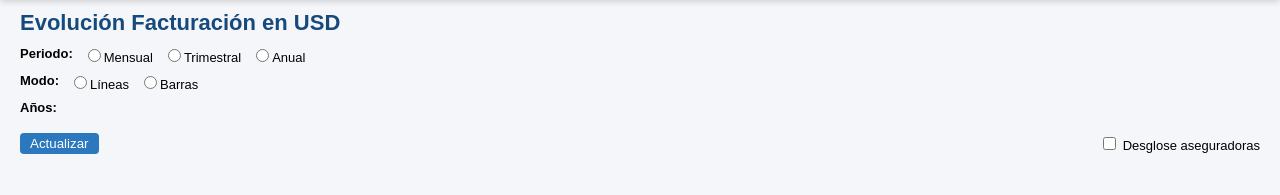
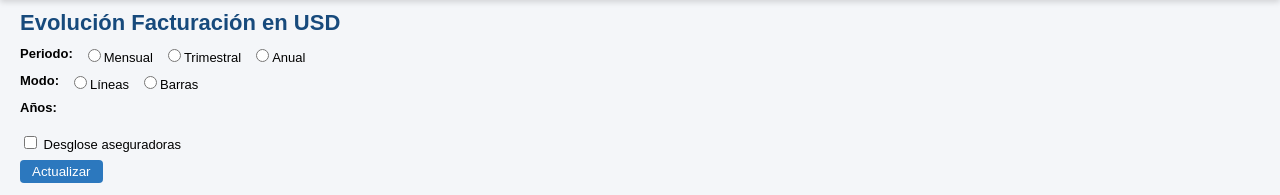
Before and after one commit to MarianGCG/AdminMack, a Django app: template comisiones/templates/graficos01.html in a window 1280 px wide. Shown: the part 56-251 px from the top of the page. Run offline with Django 4.2, Linux system fonts and the light colour scheme; the template is opened without the code that fills it, so the values that code supplies are empty; a map, chart or similar area stays blank.

Commit message:
ajustes grafico01

```diff
--- a/comisiones/templates/graficos01.html
+++ b/comisiones/templates/graficos01.html
@@ -7,52 +7,49 @@
 </div>
 
 <style>
-.barra-controles {
+.barra-controles{
     display:flex;
     flex-direction:column;
     gap:8px;
-    margin-bottom:10px;
+    margin-bottom:12px;
     font-size:13px;
 }
 
-.grupo {
+.grupo{
     display:flex;
-    align-items:flex-start;
     gap:10px;
     flex-wrap:wrap;
 }
 
 .grupo-anios{
     flex-direction:column;
-    align-items:flex-start;
 }
 
 .contenedor-anios{
     display:grid;
-    grid-template-columns: repeat(auto-fill, minmax(70px, 1fr));
-    gap:4px 12px;
+    grid-template-columns: repeat(auto-fill, minmax(70px,1fr));
+    gap:4px 10px;
     max-width:420px;
 }
 
-.anio-item{
-    font-size:13px;
+.layout-principal{
+    display:flex;
+    gap:20px;
+    align-items:flex-start;
 }
 
-.fila-final{
-    display:flex;
-    justify-content:space-between;
-    align-items:center;
+.grafico-container{
+    flex:1;
+    height: calc(100vh - 220px);
 }
 
-.lado-der{
-    margin-left:auto;
-}
-
-.contenedor-grafico {
-    height: calc(100vh - 170px);
-    width:100%;
+#legend-container{
+    width:240px;
+    font-size:12px;
+    text-align:right;
 }
 </style>
+
 
 <form method="get" class="barra-controles">
 
@@ -73,7 +70,7 @@
         <b>Años:</b>
         <div class="contenedor-anios">
             {% for anio in anios_disponibles %}
-                <label class="anio-item">
+                <label>
                     <input type="checkbox" name="anio"
                            value="{{ anio|unlocalize }}"
                            {% if anio in anios_seleccionados %}checked{% endif %}>
@@ -83,33 +80,36 @@
         </div>
     </div>
 
-    <div class="grupo fila-final">
+    <!-- Desglose ANTES de Actualizar -->
+    <div class="grupo">
+        <label>
+            <input type="checkbox" name="desglose" value="1"
+                   onchange="this.form.submit();"
+                   {% if desglose %}checked{% endif %}>
+            Desglose aseguradoras
+        </label>
+    </div>
 
-        <div>
-            <button type="submit"
-                style="padding:3px 10px;background:#2c78be;color:white;border:none;border-radius:4px;cursor:pointer;">
-                Actualizar
-            </button>
-        </div>
-
-        <div class="lado-der">
-            <label>
-                <input type="checkbox" name="desglose" value="1"
-                       onchange="this.form.submit();"
-                       {% if desglose %}checked{% endif %}>
-                Desglose aseguradoras
-            </label>
-        </div>
-
+    <div class="grupo">
+        <button type="submit"
+            style="padding:4px 12px;background:#2c78be;color:white;border:none;border-radius:4px;cursor:pointer;">
+            Actualizar
+        </button>
     </div>
 
 </form>
 
-<div id="legend-container" style="font-size:12px;margin-bottom:8px;"></div>
 
-<div class="contenedor-grafico">
-    <canvas id="grafico"></canvas>
+<div class="layout-principal">
+
+    <div class="grafico-container">
+        <canvas id="grafico"></canvas>
+    </div>
+
+    <div id="legend-container"></div>
+
 </div>
+
 
 <script src="https://cdn.jsdelivr.net/npm/chart.js"></script>
 
@@ -129,98 +129,120 @@ let chart = null;
 // FORMATEAR LABELS
 // =============================
 
-function formatearLabel(label)
-{
-    if(tipo==="mensual")
-    {
+function formatearLabel(label){
+    if(tipo==="mensual"){
         const mes = label.split("-")[1];
-        const nombres = ["Ene","Feb","Mar","Abr","May","Jun",
-                         "Jul","Ago","Sep","Oct","Nov","Dic"];
+        const nombres=["Ene","Feb","Mar","Abr","May","Jun",
+                       "Jul","Ago","Sep","Oct","Nov","Dic"];
         return nombres[parseInt(mes)-1];
     }
-
     if(tipo==="trimestral")
         return label.split("-")[1];
-
     return label;
 }
 
 
 // =============================
-// PLUGIN LINEAS CAMBIO AÑO
+// LINEAS CAMBIO AÑO
 // =============================
 
-const lineasCambioAnio = {
-    id: "lineasCambioAnio",
+const lineasCambioAnio={
+    id:"lineasCambioAnio",
     afterDraw(chart){
 
-        if(tipo !== "mensual") return;
+        if(tipo!=="mensual") return;
 
-        const {ctx, chartArea:{top,bottom}} = chart;
-        let ultimoAnio = null;
+        const {ctx,chartArea:{top,bottom}}=chart;
+        let ultimo=null;
 
-        labels.forEach((label,index)=>{
+        labels.forEach((label,i)=>{
+            const anio=label.split("-")[0];
 
-            const anio = label.split("-")[0];
-
-            if(ultimoAnio && anio !== ultimoAnio){
-
-                const meta = chart.getDatasetMeta(0);
-                if(!meta || !meta.data[index]) return;
-
-                const x = meta.data[index].x;
+            if(ultimo && anio!==ultimo){
+                const meta=chart.getDatasetMeta(0);
+                if(!meta.data[i]) return;
+                const x=meta.data[i].x;
 
                 ctx.save();
                 ctx.beginPath();
-                ctx.moveTo(x, top);
-                ctx.lineTo(x, bottom);
-                ctx.strokeStyle = "#cccccc";
-                ctx.lineWidth = 1;
+                ctx.moveTo(x,top);
+                ctx.lineTo(x,bottom);
+                ctx.strokeStyle="#cccccc";
+                ctx.lineWidth=1;
                 ctx.stroke();
                 ctx.restore();
             }
-
-            ultimoAnio = anio;
+            ultimo=anio;
         });
     }
 };
 
 
 // =============================
-// PLUGIN NOMBRE ASEGURADORA
+// AÑO CENTRADO ABAJO
 // =============================
 
-const mostrarNombreLinea = {
-    id: "mostrarNombreLinea",
+const anioCentrado={
+    id:"anioCentrado",
+    afterDraw(chart){
+
+        if(tipo==="anual") return;
+
+        const {ctx,chartArea:{bottom}}=chart;
+        const meta=chart.getDatasetMeta(0);
+        if(!meta.data.length) return;
+
+        let bloques={};
+
+        labels.forEach((label,i)=>{
+            const anio=label.split("-")[0];
+            if(!bloques[anio]) bloques[anio]=[];
+            bloques[anio].push(i);
+        });
+
+        Object.keys(bloques).forEach(anio=>{
+            const indices=bloques[anio];
+            const inicio=meta.data[indices[0]].x;
+            const fin=meta.data[indices[indices.length-1]].x;
+            const centro=(inicio+fin)/2;
+
+            ctx.save();
+            ctx.font="bold 12px Arial";
+            ctx.fillStyle="#444";
+            ctx.textAlign="center";
+            ctx.fillText(anio,centro,bottom+22);
+            ctx.restore();
+        });
+    }
+};
+
+
+// =============================
+// NOMBRE ASEGURADORA EN LINEAL
+// =============================
+
+const mostrarNombreLinea={
+    id:"mostrarNombreLinea",
     afterDatasetsDraw(chart){
 
         if(!desglose) return;
-        if(modo !== "lineas") return;
+        if(modo!=="lineas") return;
 
-        const { ctx } = chart;
+        const {ctx}=chart;
 
-        chart.data.datasets.forEach((dataset, datasetIndex) => {
+        chart.data.datasets.forEach((ds,i)=>{
+            if(ds.hidden) return;
+            const meta=chart.getDatasetMeta(i);
+            if(!meta.data.length) return;
 
-            if(dataset.hidden) return;
-
-            const meta = chart.getDatasetMeta(datasetIndex);
-            if (!meta || meta.data.length === 0) return;
-
-            const punto = meta.data[0];
-
-            let nombre = dataset.label.substring(0,10);
+            const punto=meta.data[0];
+            const nombre=ds.label.substring(0,8);
 
             ctx.save();
-            ctx.font = "bold 11px Arial";
-            ctx.fillStyle = dataset.borderColor;
-            ctx.textAlign = "right";
-
-            ctx.fillText(
-                nombre,
-                punto.x - 8,
-                punto.y
-            );
-
+            ctx.font="bold 11px Arial";
+            ctx.fillStyle=ds.borderColor;
+            ctx.textAlign="right";
+            ctx.fillText(nombre,punto.x-8,punto.y);
             ctx.restore();
         });
     }
@@ -231,56 +253,38 @@ const mostrarNombreLinea = {
 // CREAR GRAFICO
 // =============================
 
-function crearGrafico()
-{
+function crearGrafico(){
+
     if(chart) chart.destroy();
 
     datasets.forEach(ds=>{
-        if(gruposDeshabilitados.includes(ds.grupo)){
-            ds.hidden = true;
-        }
+        if(gruposDeshabilitados.includes(ds.grupo))
+            ds.hidden=true;
     });
 
-    chart = new Chart(document.getElementById("grafico"), {
+    chart=new Chart(document.getElementById("grafico"),{
 
-        type: modo==="barras" ? "bar" : "line",
+        type: modo==="barras"?"bar":"line",
 
-        data: {
-            labels: labels,
-            datasets: datasets
-        },
+        data:{ labels:labels, datasets:datasets },
 
-        options: {
+        options:{
             responsive:true,
             maintainAspectRatio:false,
-            plugins: {
-                tooltip: { enabled: tipo==="mensual" },
-                legend: { display: !desglose }
+            plugins:{
+                legend:{ display:!desglose }
             },
-            scales: {
-                x: {
+            scales:{
+                x:{
                     ticks:{
                         autoSkip:false,
-                        callback:(value,index)=>{
-                            const label = labels[index];
-                            const mes = formatearLabel(label);
-                            const anio = label.split("-")[0];
-
-                            if(index===0) return mes + "\n" + anio;
-
-                            const anioAnterior = labels[index-1].split("-")[0];
-
-                            if(anio !== anioAnterior)
-                                return mes + "\n" + anio;
-
-                            return mes;
-                        }
+                        callback:(v,i)=>formatearLabel(labels[i])
                     }
                 }
             }
         },
 
-        plugins: [lineasCambioAnio, mostrarNombreLinea]
+        plugins:[lineasCambioAnio,anioCentrado,mostrarNombreLinea]
     });
 
     if(desglose)
@@ -292,67 +296,71 @@ function crearGrafico()
 // LEYENDA AGRUPADA
 // =============================
 
-function generarLeyendaAgrupada(chart)
-{
-    const container = document.getElementById("legend-container");
-    container.innerHTML = "";
+function generarLeyendaAgrupada(chart){
 
-    const grupos = {};
+    const container=document.getElementById("legend-container");
+    container.innerHTML="";
 
-    chart.data.datasets.forEach((ds,index)=>{
-        const grupo = ds.grupo || "Sin Grupo";
+    const grupos={};
 
-        if(!grupos[grupo])
-            grupos[grupo] = [];
-
-        grupos[grupo].push({ index, ds });
+    chart.data.datasets.forEach((ds,i)=>{
+        if(!grupos[ds.grupo]) grupos[ds.grupo]=[];
+        grupos[ds.grupo].push({i,ds});
     });
 
     Object.keys(grupos).sort().forEach(grupo=>{
 
-        const divGrupo = document.createElement("div");
-        divGrupo.style.marginBottom = "6px";
+        const div=document.createElement("div");
+        div.style.marginBottom="6px";
 
-        const titulo = document.createElement("strong");
-        titulo.innerText = grupo + "  ";
-        titulo.style.cursor = "pointer";
-        titulo.style.marginRight = "12px";
+        const titulo=document.createElement("strong");
+        titulo.innerText=grupo+" ";
+        titulo.style.cursor="pointer";
 
-        divGrupo.appendChild(titulo);
+        const codigo=grupo.substring(0,2);
+
+        if(gruposDeshabilitados.includes(codigo)){
+            grupos[grupo].forEach(x=>x.ds.hidden=true);
+            titulo.style.textDecoration="line-through";
+            titulo.style.opacity="0.5";
+        }
+
+        titulo.onclick=()=>{
+            const ocultar=!grupos[grupo].every(x=>x.ds.hidden);
+            grupos[grupo].forEach(x=>x.ds.hidden=ocultar);
+            chart.update();
+            generarLeyendaAgrupada(chart);
+        };
+
+        div.appendChild(titulo);
 
         grupos[grupo].forEach(item=>{
 
-            const span = document.createElement("span");
-
-            let nombre = item.ds.label.substring(0,10).padEnd(10," ");
-
-            span.innerText = nombre;
-            span.style.display = "inline-block";
-            span.style.width = "110px";
-            span.style.textAlign = "center";
-            span.style.fontFamily = "monospace";
-            span.style.marginRight = "6px";
-            span.style.cursor = "pointer";
-            span.style.backgroundColor = item.ds.borderColor;
-            span.style.color = "black";
-            span.style.borderRadius = "4px";
-            span.style.padding = "2px 6px";
+            const span=document.createElement("span");
+            span.innerText=item.ds.label.substring(0,8);
+            span.style.display="inline-block";
+            span.style.padding="2px 4px";
+            span.style.margin="2px";
+            span.style.backgroundColor=item.ds.borderColor;
+            span.style.borderRadius="4px";
+            span.style.cursor="pointer";
+            span.style.fontSize="11px";
 
             if(item.ds.hidden){
-                span.style.textDecoration = "line-through";
-                span.style.opacity = "0.5";
+                span.style.textDecoration="line-through";
+                span.style.opacity="0.5";
             }
 
-            span.onclick = ()=>{
-                item.ds.hidden = !item.ds.hidden;
+            span.onclick=()=>{
+                item.ds.hidden=!item.ds.hidden;
                 chart.update();
                 generarLeyendaAgrupada(chart);
             };
 
-            divGrupo.appendChild(span);
+            div.appendChild(span);
         });
 
-        container.appendChild(divGrupo);
+        container.appendChild(div);
     });
 }
 
```
